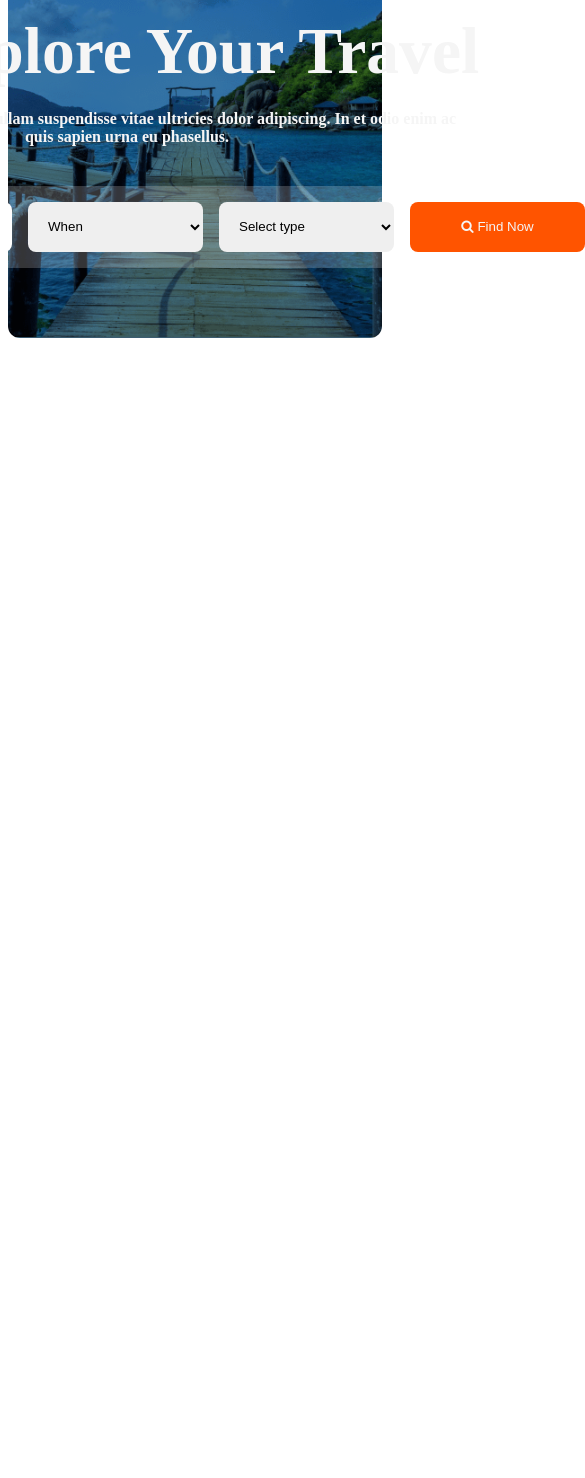
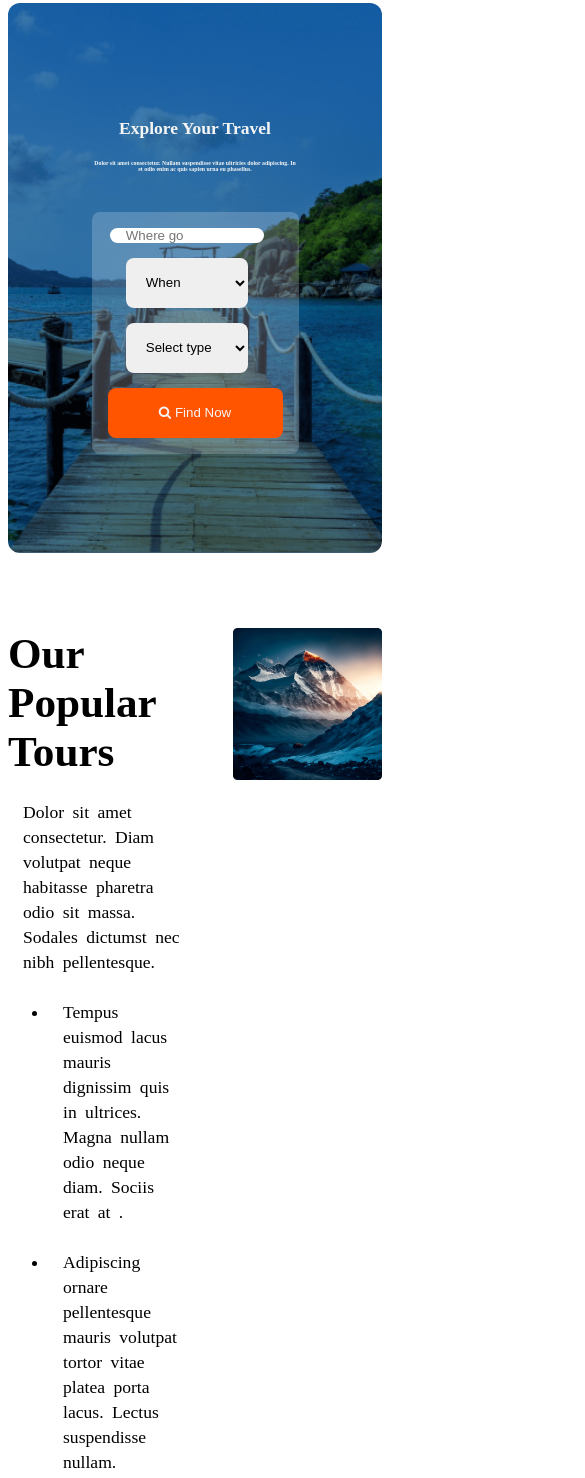
Before and after one commit to arahman225/Travel-Website, a plain HTML site: page index.html in a window 390 px wide. Shown: the part 293-1771 px from the top of the page, 585 px wide, since content can reach past the window. Before the commit the page ends 844 px from the top, so only its background shows below. Drawn offline with Linux system fonts and the light colour scheme.

Commit message:
added popular

```diff
--- a/index.html
+++ b/index.html
@@ -58,7 +58,7 @@
                 <img src="images/Group 40071 (2).png" alt="">
                 <h3>Hero <span>Travel</span></h3>
             </div>
-            <ul class="display-flex">
+            <ul class="display-flex menu-links">
                 <li><a class="active" href="#">Home</a></li>
                 <li><a href="#">Packege</a></li>
                 <li><a href="#">Testimonia</a></li>
@@ -91,5 +91,33 @@
     </section>
 
 <!--       Navbar end        -->
+
+
+<!-- popular tours start -->
+
+    <section class="padding">
+        <div class="container">
+        <div class="popular-content display-flex">
+            <div class="popular-tours-text col-tours">
+                <h3>Our Popular Tours</h3>
+                <p>Dolor sit amet consectetur. Diam volutpat neque habitasse pharetra odio sit massa. Sodales dictumst nec nibh pellentesque.</p>
+                <ul>
+                    <li><p>Tempus euismod lacus mauris dignissim quis in ultrices. Magna nullam odio neque diam. Sociis erat at .</p></li>
+                    <li><p>Adipiscing ornare pellentesque mauris volutpat tortor vitae platea porta lacus. Lectus suspendisse nullam.</p></li>
+                    <li><p> Accumsan eget et turpis praesent lorem egestas enim elit bibendum. Risus at in.</p></li>
+                </ul>
+                <p>Amet consectetur. Vulputate commodo felis molestie risus ornare nulla amet et. Libero commodo sagittis dignissim adipiscing quis. Habitant adipiscing risus natoque aliquet. Id bibendum nunc senectus semper tincidunt.</p>
+                <button class="btn-primary">Read More</button>
+            </div>
+            <div class="col-tours tours-img">
+                <img src="images/Rectangle 4.png" alt="">
+            </div>
+        </div>
+    </div>
+    </section>
+
+<!-- popular tours end -->
+
+
 </body>
 </html>
--- a/style.css
+++ b/style.css
@@ -69,26 +69,27 @@
     background-blend-mode: overlay;
     justify-content: center;
     align-items: center;
-    flex-direction: column;
-    height: 450px;
+    height: 550px;
+
+
 }
 
 .welcome-hero-text{
     text-align: center;
     color: whitesmoke;
+    margin: 0px 247px;
 }
 
 .welcome-hero-text h1{
-    font-size: 4.1rem;
+    font-size: 4.5vw;
     margin-bottom: 21px;
+
 }
 
 
 .welcome-hero-text p{
-font-size: 1.62rem;
+font-size: 1.5vw;
 font-weight: 600;
-width: 676px;
-font-size: 16px;
 
 }
 
@@ -120,6 +121,42 @@ select{
 /* welcome hero end */
 
 
+/* popular style start */
+
+
+.col-tours{
+    flex: 50%;
+}
+
+.popular-tours-text h3{
+    font-size: 2.7rem;
+    margin-top: 1px;
+    margin-bottom: 24px;
+    font-weight: 700;
+    word-spacing: 4px;
+}
+
+.popular-tours-text{
+    margin-right: 50px;
+}
+.popular-tours-text p{
+    font-size: 1.1rem;
+    margin-left: 15px;
+    word-spacing: 4px;
+    line-height: 25px;
+    margin-bottom: 25px;
+}
+
+.tours-img img{
+    width: 100%;
+}
+
+
+
+/* popular style end */
+
+
+
 /* shared styles start */
 
 .fixed-width{
@@ -137,5 +174,46 @@ select{
     color: whitesmoke;
 }
 
+.container{
+    max-width: 1170px;
+    margin: 0 auto;
+}
+
+
+.padding{
+    margin: 75px 0px;
+}
 
 /* shared styles end */
+
+
+/*     Responsive start    */
+
+@media screen and (max-width:577px) {
+    .navbar{
+        flex-direction: column;
+        text-align: center;
+    }
+
+    .menu-links{
+        flex-direction: column;
+        text-align: center;
+    }
+
+    .input-filled{
+        flex-direction: column;
+        gap:15px
+    }
+
+    input{
+        width: 70%;
+        height: auto;
+    }
+
+    select{
+        width: 70%;
+    }
+}
+
+
+/*     Responsive end    */
```
